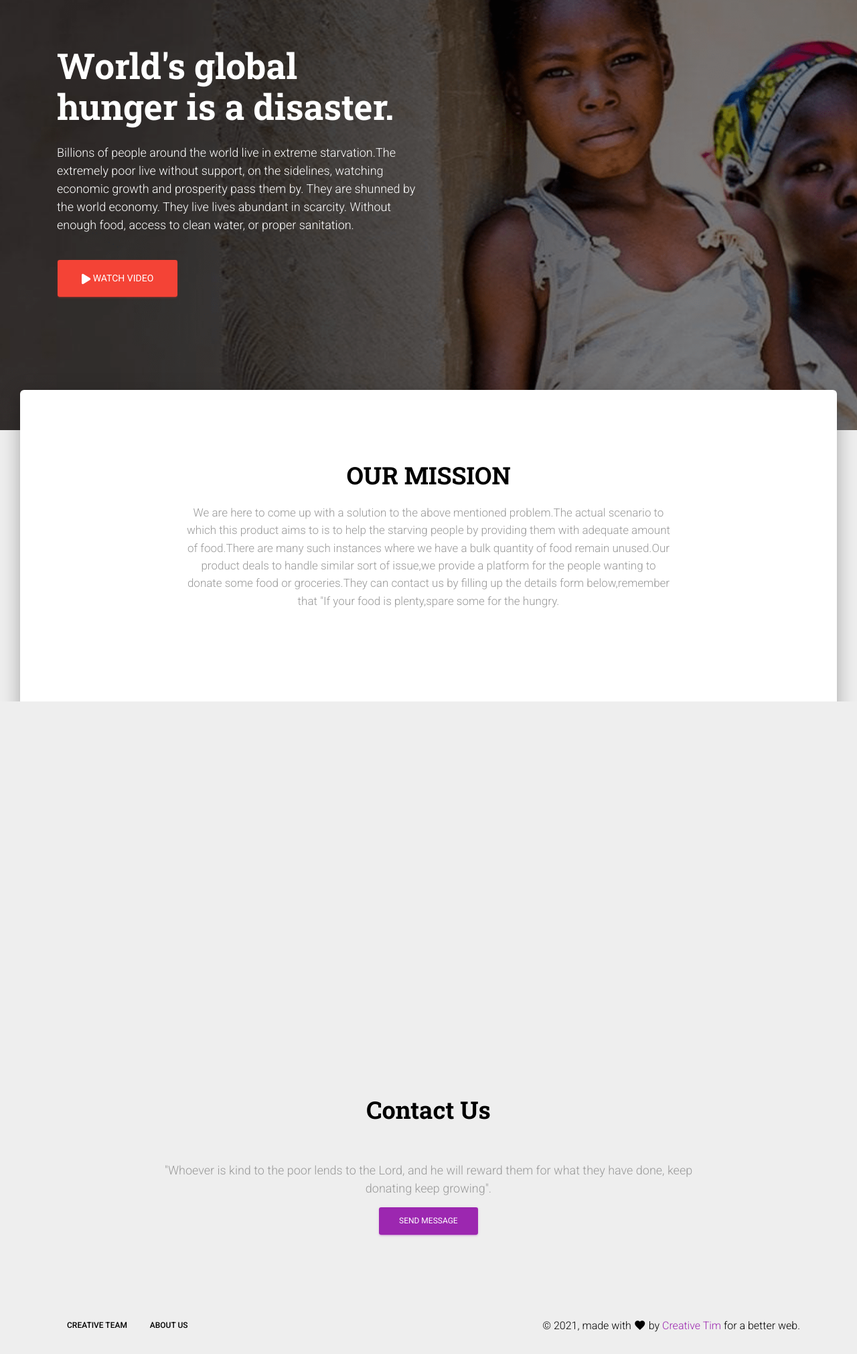
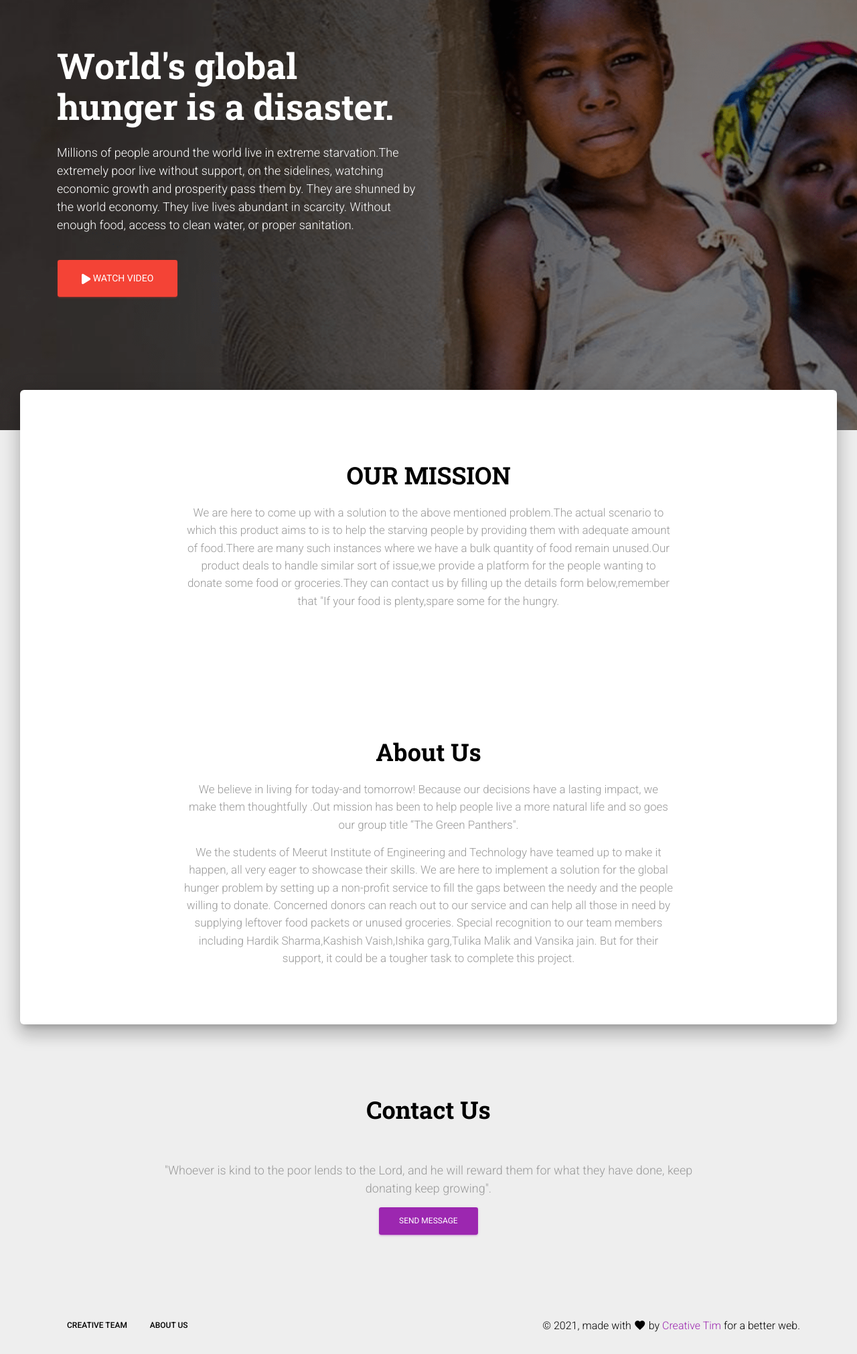
Before and after one commit to ishika161/FoodForAll, a Django app: page /account/logout in a window 1280 px wide. Shown: the part 158-2179 px from the top of the page at 67% size. Run offline with Django 3.2, Linux system fonts and the light colour scheme; some libraries are stand-ins or nearby versions.

Commit message:
Workflow

```diff
--- a/home/templates/index.html
+++ b/home/templates/index.html
@@ -76,7 +76,7 @@
       <div class="row">
         <div class="col-md-6">
           <h1 class="title">World's global hunger is a disaster.</h1>
-          <h4>Billions of people around the world live in extreme starvation.The extremely poor live without support, on the sidelines, watching economic growth and prosperity pass them by. They are shunned by the world economy. They live lives abundant in scarcity. Without enough food, access to clean water, or proper sanitation.</h4>
+          <h4>Millions of people around the world live in extreme starvation.The extremely poor live without support, on the sidelines, watching economic growth and prosperity pass them by. They are shunned by the world economy. They live lives abundant in scarcity. Without enough food, access to clean water, or proper sanitation.</h4>
           <br>
           <a href="https://www.youtube.com/" target="_blank" class="btn btn-danger btn-raised btn-lg">
             <i class="fa fa-play"></i> Watch video
```
Also changed, not shown: workflow.png (added).
